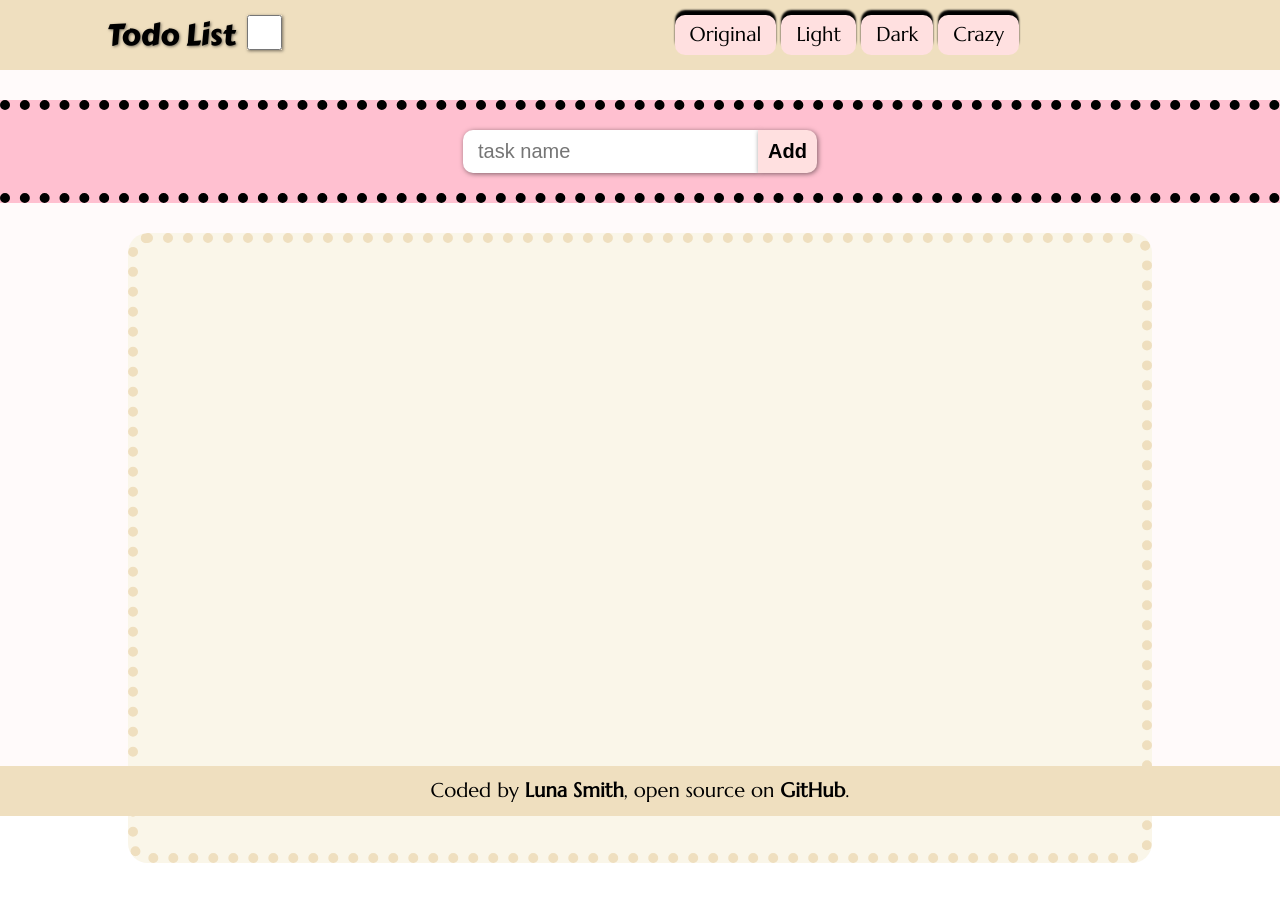
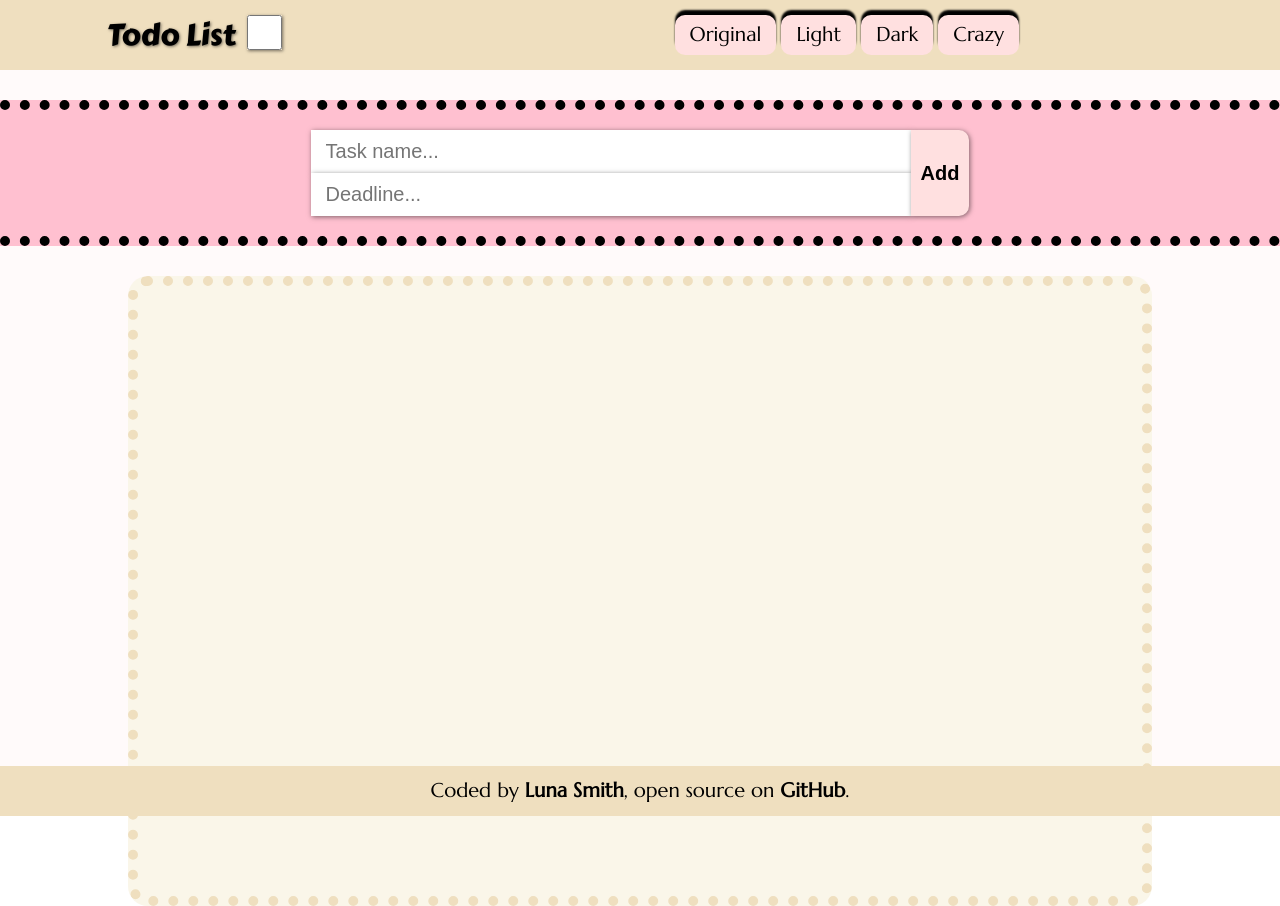
Before and after one commit to Lu-Smith/my_todo_list_react_typescript_redux, a React (Create React App) app: page / in a window 1280 px wide. Before the commit the page ends 863 px from the top, so only its background shows below. Built offline with nearby package versions, Linux system fonts and the light colour scheme; the HTML template or start-up script is replaced by a standard one.

Commit message:
Updated Main.tsx

```diff
--- a/src/app/components/Main.tsx
+++ b/src/app/components/Main.tsx
@@ -2,11 +2,12 @@ import React, { FC, useState } from 'react';
 import { useAppDispatch, useAppSelector } from '../hooks';
 import { addTask } from '../../features/newtaskSlice';
 import AddedTasks from './AddedTasks';
-import { MainContainer, NewTask, Button, TasksList, Input } from './styles/Main.styled';
+import { MainContainer, NewTask, Button, TasksList, Input, InputContainer } from './styles/Main.styled';
 
 const Main: FC = () => {
 
     const [createTask, setCreateTask] = useState<string>("");
+    const [createDeadline, setCreateDeadline] = useState<string>("");
     const dispatch = useAppDispatch();
     const newtasks = useAppSelector((state) => state.newtask.value);
     const changethemes = useAppSelector((state) => state.changethemes.value);
@@ -21,8 +22,11 @@ const Main: FC = () => {
     return (
       <MainContainer theme={changethemes}>
         <NewTask theme={changethemes}>
-            <Input type='text' value={createTask} placeholder='task name' onChange={(e) => setCreateTask(e.target.value)}/>
-            <Button onClick={handleAddTask} theme={changethemes}>Add</Button>
+          <InputContainer>
+            <Input type='text' value={createTask} placeholder='Task name...' autoFocus={false} onChange={(e) => setCreateTask(e.target.value)}/>
+            <Input type='text' value={createDeadline} placeholder='Deadline...' autoFocus={false} onChange={(e) => setCreateDeadline(e.target.value)}/>
+          </InputContainer>
+          <Button onClick={handleAddTask} theme={changethemes}>Add</Button>
         </NewTask>
         <TasksList theme={changethemes}>
             {newtasks.map((task: string, index:number) => {
--- a/src/app/components/styles/AddedTasks.styled.ts
+++ b/src/app/components/styles/AddedTasks.styled.ts
@@ -38,7 +38,7 @@ export const Input = styled.input`
 export const TaskName = styled.div`
     font-size: 30px;
     margin-right: 10px;
-    width: 300px;
+    width: 800px;
     color: ${props =>
      props.theme === "original" ? "black" :
      props.theme === "light" ? "#929aab" :
--- a/src/app/components/styles/Main.styled.ts
+++ b/src/app/components/styles/Main.styled.ts
@@ -31,15 +31,22 @@ export const NewTask = styled.div`
    props.theme === "light" ? "#ffffff" :
    props.theme === "dark" ? "black" : "#d22780"};
   padding: 20px 0;
+  display: flex;
+  flex-direction: row;
+  justify-content: center;
+`
+
+export const InputContainer = styled.div`
+ display: flex;
+ flex-direction: column;
 `
 
 export const Input = styled.input`
  padding: 10px 15px;
- border-top-left-radius: 10px;
- border-bottom-left-radius: 10px;
  border: none;
  box-shadow: 1px 1px 5px rgba(0, 0, 0, 0.5);
  font-size: 20px;
+ width: 600px;
 `
 
 export const Button = styled.button`
```
